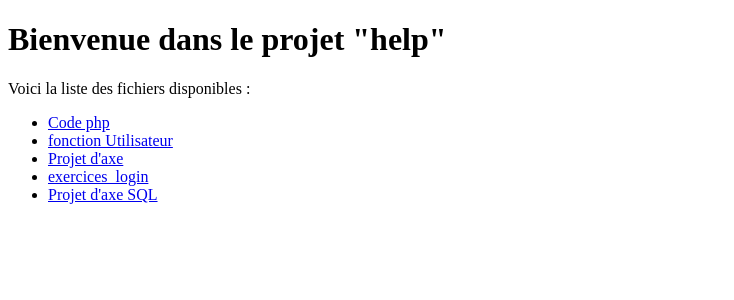
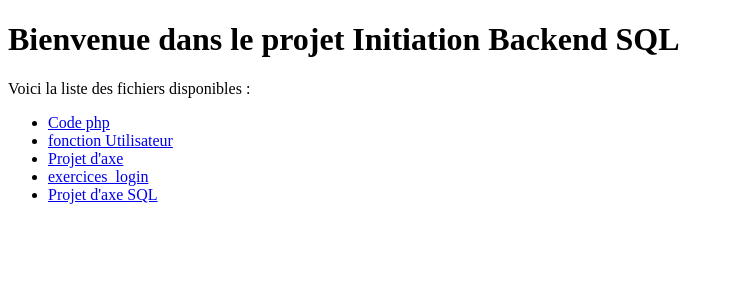
Before and after one commit to Yasminemfth/Meftah_Yasmine_CDI_A1, a PHP site: page / in a window 1280 px wide. Shown: the top 300 px of the page, without its empty margins (0-734 px from the left). Run offline with PHP 8.4, Linux system fonts and the light colour scheme.

Commit message:
Add files via upload

```diff
--- a/index.php
+++ b/index.php
@@ -6,7 +6,7 @@
 </head>
 <body>
 
-<h1>Bienvenue dans le projet "help"</h1>
+<h1>Bienvenue dans le projet Initiation Backend SQL</h1>
 <p>Voici la liste des fichiers disponibles :</p>
 
 <ul>
```
